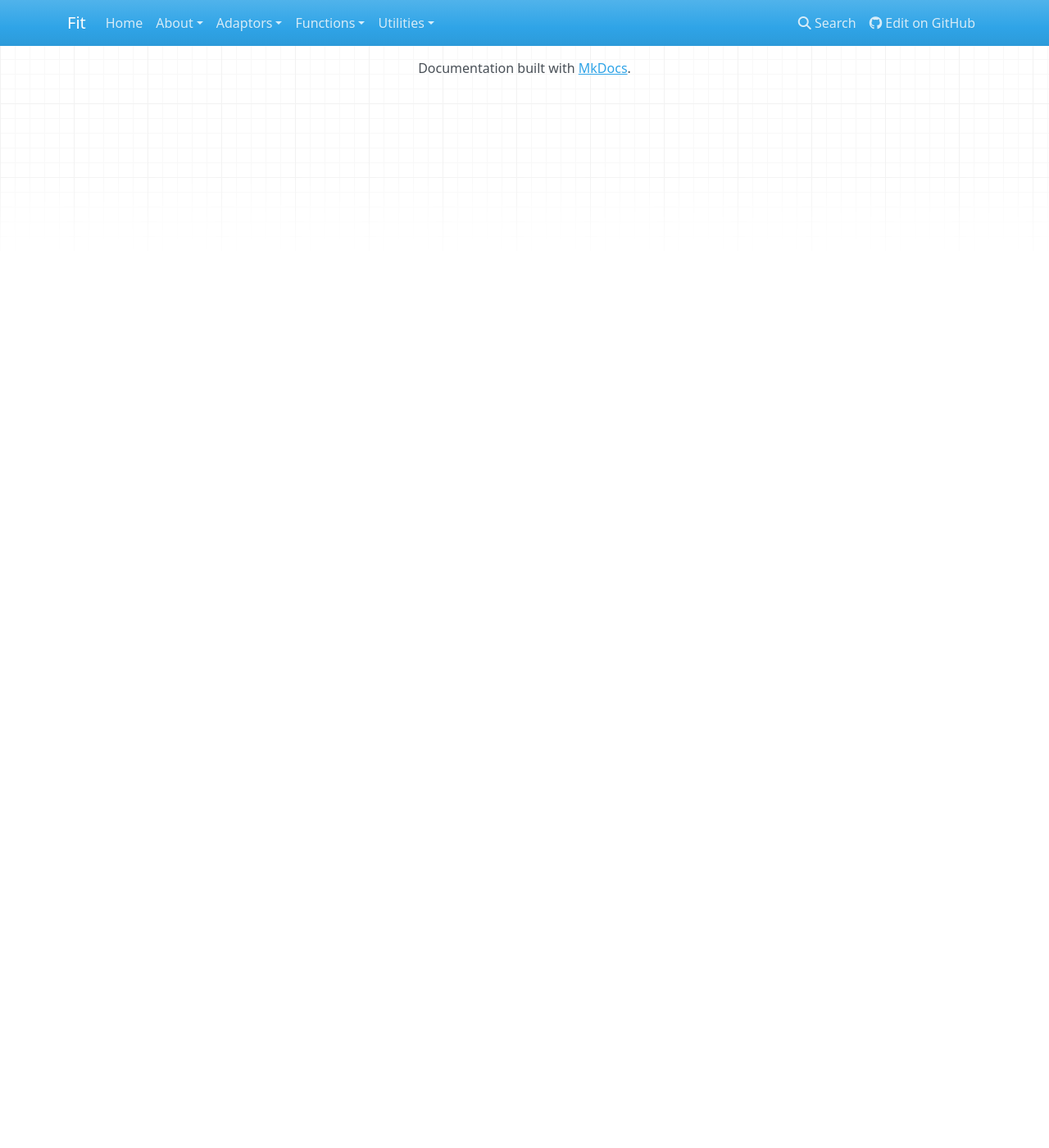
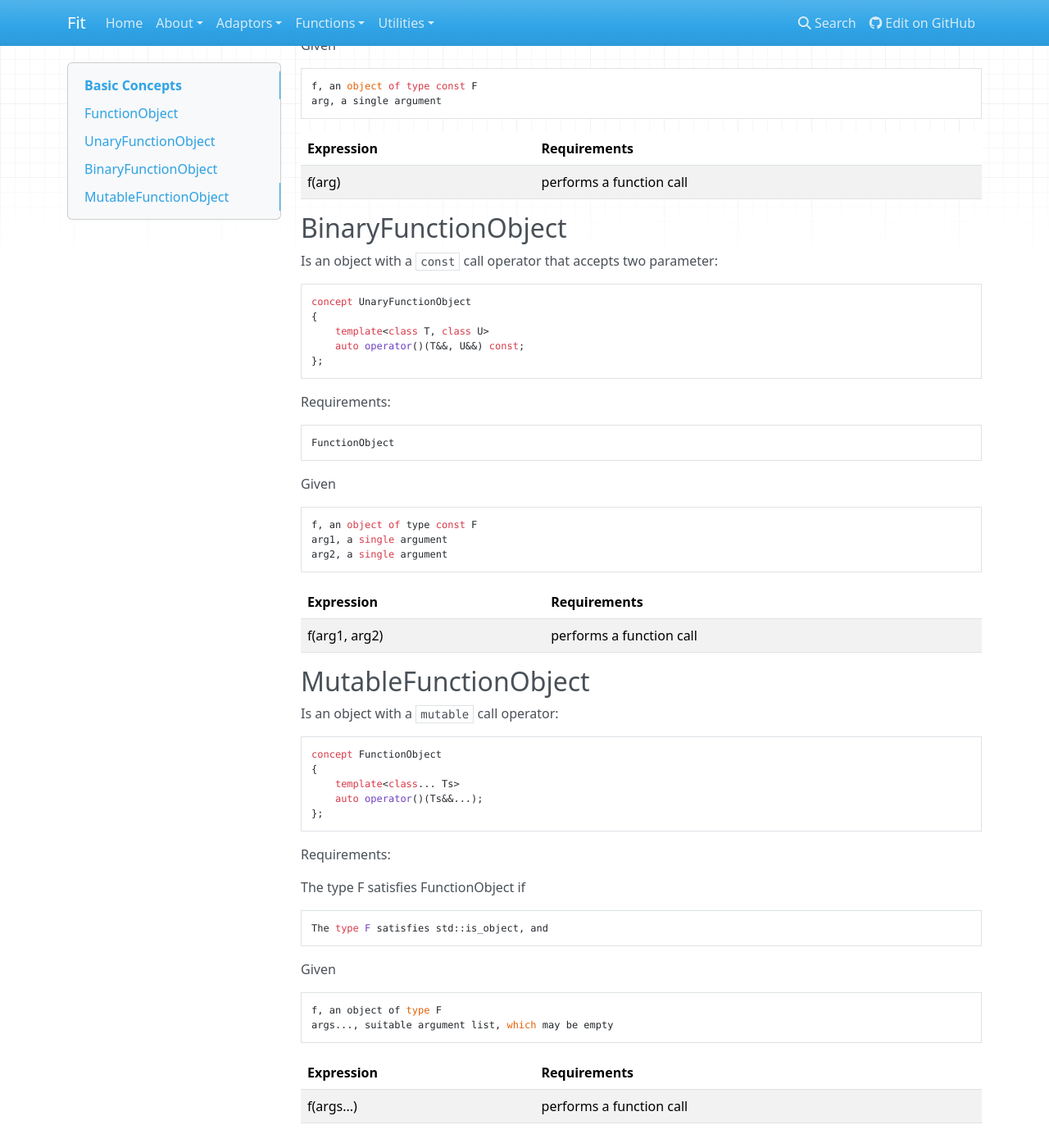
Before and after one commit to boostorg/hof, an MkDocs documentation site: the page built from doc/src/concepts.md, in a window 1280 px wide and 1400 px high, scrolled down 984 px. Shown: the whole window at 82% size. Built offline with MkDocs 1.6.1, drawn with Linux system fonts in a browser that asks for light colours; nearby versions of some CDN libraries; old or Windows-style settings are respelled for this version of MkDocs; before the commit the page ends 1095 px from its top, so only the background shows below that; some of the changed text lies outside the part shown.

Commit message:
Show requirements for each concept

````diff
--- a/doc/src/concepts.md
+++ b/doc/src/concepts.md
@@ -14,6 +14,23 @@ concept FunctionObject
 };
 ```
 
+Requirements:
+
+The type F satisfies FunctionObject if
+
+    The type F satisfies std::is_object, and
+
+Given
+
+    f, an object of type const F
+    args..., suitable argument list, which may be empty
+
+| Expression | Requirements             |
+|------------|--------------------------|
+| f(args...) | performs a function call |
+
+
+
 UnaryFunctionObject
 -------------------
 
@@ -26,6 +43,19 @@ concept UnaryFunctionObject
     auto operator()(T&&) const;
 };
 ```
+
+Requirements:
+
+    FunctionObject
+
+Given
+
+    f, an object of type const F
+    arg, a single argument
+
+| Expression | Requirements             |
+|------------|--------------------------|
+| f(arg)     | performs a function call |
 
 BinaryFunctionObject
 --------------------
@@ -40,6 +70,20 @@ concept UnaryFunctionObject
 };
 ```
 
+Requirements:
+
+    FunctionObject
+
+Given
+
+    f, an object of type const F
+    arg1, a single argument
+    arg2, a single argument
+
+| Expression    | Requirements             |
+|---------------|--------------------------|
+| f(arg1, arg2) | performs a function call |
+
 MutableFunctionObject
 ---------------------
 
@@ -52,3 +96,18 @@ concept FunctionObject
     auto operator()(Ts&&...);
 };
 ```
+
+Requirements:
+
+The type F satisfies FunctionObject if
+
+    The type F satisfies std::is_object, and
+
+Given
+
+    f, an object of type F
+    args..., suitable argument list, which may be empty
+
+| Expression | Requirements             |
+|------------|--------------------------|
+| f(args...) | performs a function call |
````
Also changed, not shown: doc/src/index.md (+1 -1 lines).
